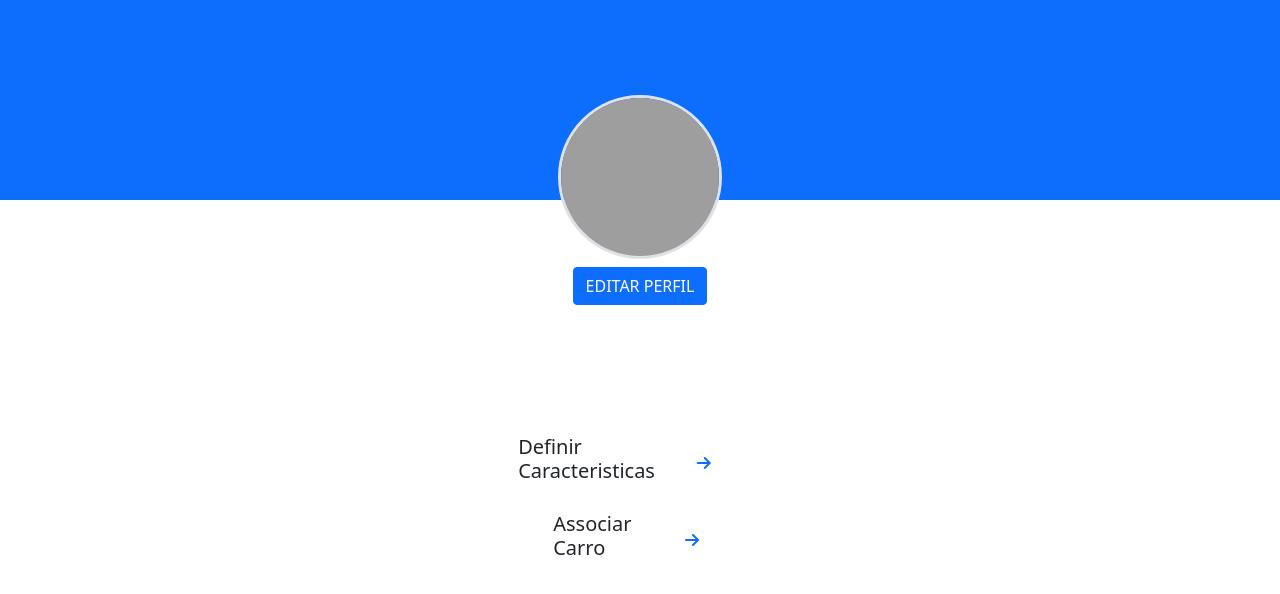
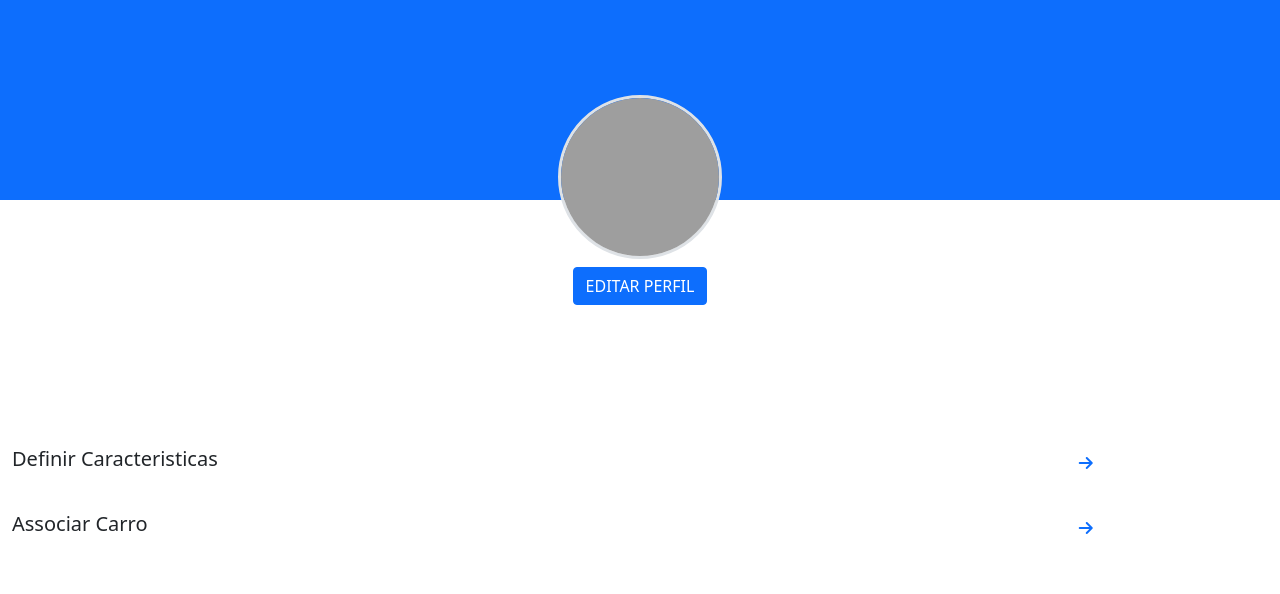
Before and after one commit to MiguelSalgado01/PW, a plain HTML site: page FrontEnd/VerPerfil/verPerfil.html in a window 1280 px wide. Drawn offline with nearby package versions, Linux system fonts and the light colour scheme; grey boxes are pictures that could not be loaded.

Commit message:
verperfil

```diff
--- a/FrontEnd/VerPerfil/verPerfil.html
+++ b/FrontEnd/VerPerfil/verPerfil.html
@@ -3,24 +3,25 @@
     <meta charset="UTF-8" />
     <meta http-equiv="X-UA-Compatible" content="IE=edge" />
     <meta name="viewport" content="width=device-width, initial-scale=1.0" />
-    <link rel="stylesheet" href="../../styles/adminkit.css" />
-    <link rel="stylesheet" href="../../styles/global.css" />
-    <script
-            src="https://kit.fontawesome.com/86102a7658.js"
-            crossorigin="anonymous"
-    ></script>
     <link
             href="https://cdn.jsdelivr.net/npm/bootstrap@5.0.2/dist/css/bootstrap.min.css"
             rel="stylesheet"
             integrity="sha384-EVSTQN3/azprG1Anm3QDgpJLIm9Nao0Yz1ztcQTwFspd3yD65VohhpuuCOmLASjC"
             crossorigin="anonymous"
     />
+    <script
+            src="https://kit.fontawesome.com/86102a7658.js"
+            crossorigin="anonymous"
+    ></script>
+
     <title>Document</title>
 </head>
 <body>
-<div class="container-fluid p-0 h-100">
+<div class="container-fluid p-0 w-100 h-100">
     <div class="position-fixed top w-100 h-25 bg-primary"></div>
-    <div class="d-flex flex-column h-50 justify-content-center align-items-center">
+    <div
+            class="d-flex flex-column h-50 justify-content-center align-items-center"
+    >
         <img
                 style="z-index: 1"
                 src="https://cdn-icons-png.flaticon.com/512/147/147142.png"
@@ -31,22 +32,31 @@
         />
         <button class="btn btn-primary mt-2">EDITAR PERFIL</button>
     </div>
-    <div class="d-flex flex-column justify-content-center align-items-center w-100 h-25">
-        <div class="row justify-content-between align-items-center mb-4">
-            <div class="col-8 ">
+    <div
+            class="d-flex flex-column justify-content-center align-items-center w-100 h-25"
+    >
+        <div class="row w-100 justify-content-between align-items-center mb-4">
+            <div class="col-10">
                 <h5>Definir Caracteristicas</h5>
             </div>
-            <div class="col-4"> <a href=""><i class="fa-solid fa-arrow-right"></i> </a> </div>
-
+            <div class="col-2">
+                <a href=""><i class="fa-solid fa-arrow-right"></i> </a>
+            </div>
         </div>
-        <div class="d-flex flex-column justify-content-center align-items-center w-100 h-25">
-            <div class="row justify-content-between align-items-center mb-6">
-                <div class="col-8 ">
+        <div
+                class="d-flex flex-column justify-content-center align-items-center w-100 h-25"
+        >
+            <div
+                    class="row w-100 justify-content-between align-items-center mb-6"
+            >
+                <div class="col-10">
                     <h5>Associar Carro</h5>
                 </div>
-                <div class="col-4"> <a href=""><i class="fa-solid fa-arrow-right"></i> </a> </div>
-
+                <div class="col-2">
+                    <a href=""><i class="fa-solid fa-arrow-right"></i> </a>
+                </div>
             </div>
+        </div>
     </div>
 </div>
 </body>
```
